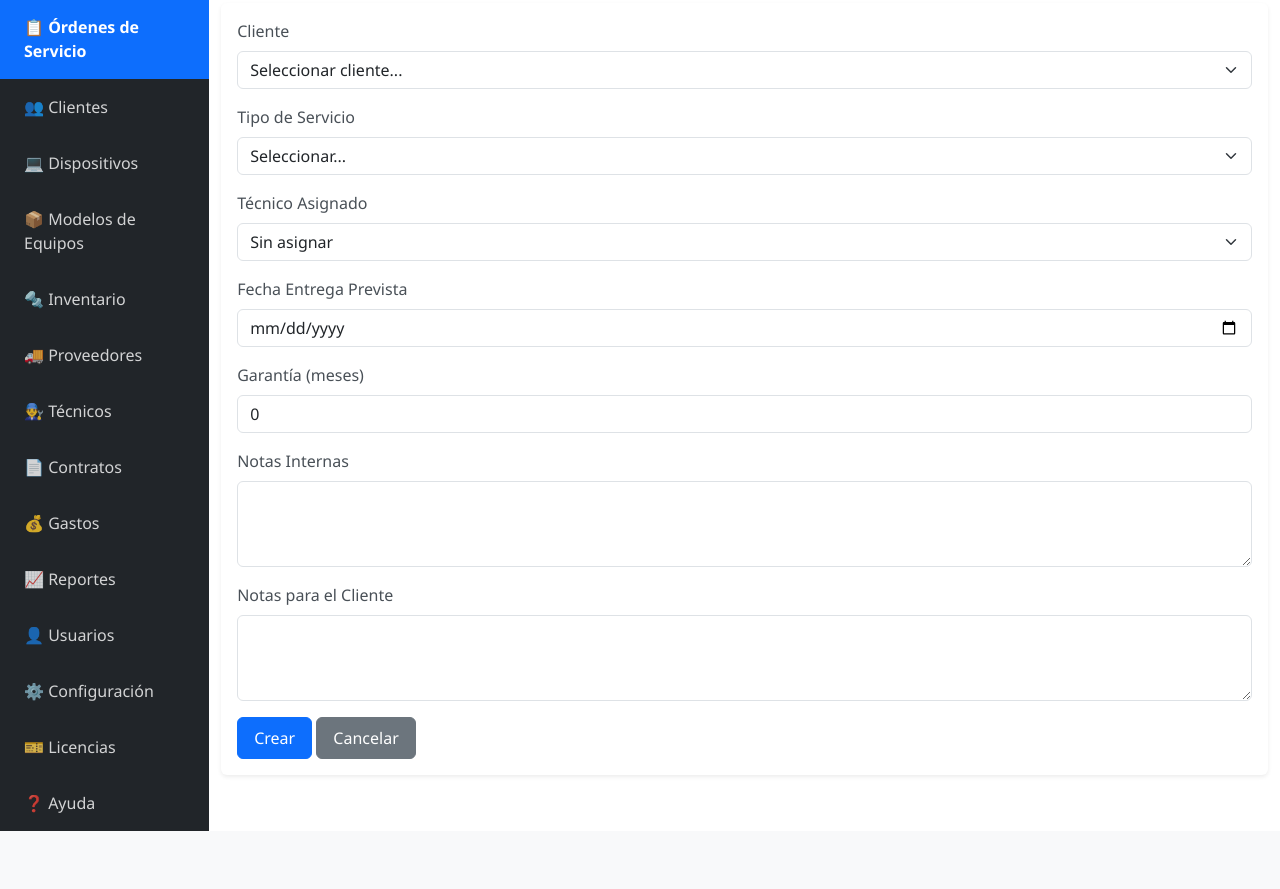
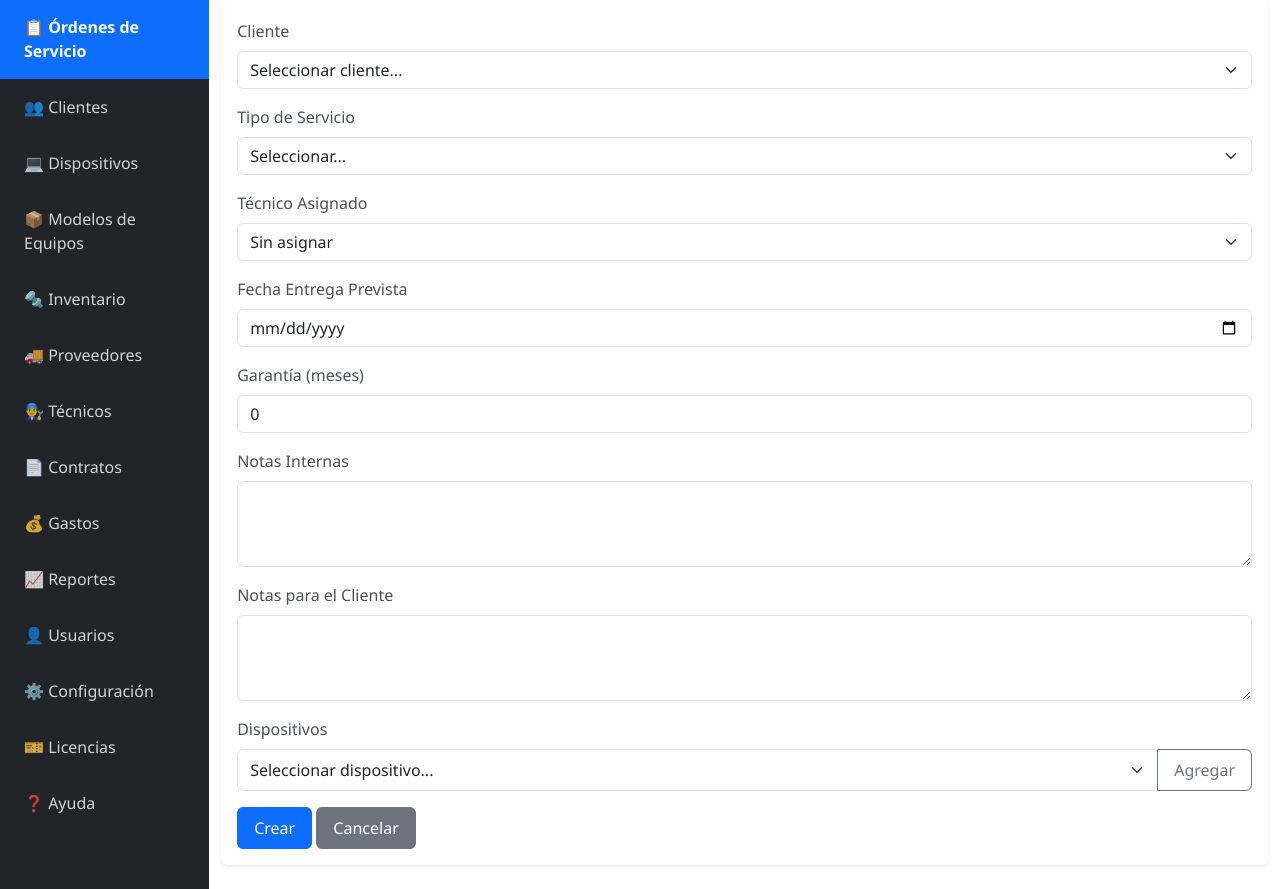
Before and after one commit to megakaos89/MultiTaller-Pro, a Flask app: page /orden/nueva in a window 1280 px wide. Shown: the part 200-1089 px from the top of the page. Before the commit the page ends 1031 px from the top, so only its background shows below. Run offline with Flask 3, Linux system fonts and the light colour scheme; a user stored in the database is signed in; tables that the repository leaves empty hold one stand-in row (values such as "Sample post"); some libraries are stand-ins or nearby versions.

Commit message:
Fix order creation form by adding device selection functionality
- Updated formulario.html to add dynamic device selection section with JavaScript functionality
- Implemented client-device association where devices load dynamically based on selected client
- Added device selection dropdown, add/remove buttons, and hidden input fields for form submission
- Created JavaScript functions to handle device selection, display, and removal
- Modified .gitignore to use standard Python web application ignore patterns

The changes resolve the missing device field issue by implementing a dynamic interface that loads devices associated with the selected client and allows multiple device selection with problem reporting per device.

```diff
--- a/multitaller/templates/ordenes/formulario.html
+++ b/multitaller/templates/ordenes/formulario.html
@@ -69,9 +69,83 @@
                 <textarea class="form-control" name="notas_cliente" rows="3">{{ orden.notas_cliente if orden else '' }}</textarea>
             </div>
 
+            <div class="mb-3" id="seccion-dispositivos">
+                <label class="form-label">Dispositivos</label>
+                <div class="input-group mb-2">
+                    <select class="form-select" id="selector-dispositivo">
+                        <option value="">Seleccionar dispositivo...</option>
+                    </select>
+                    <button type="button" class="btn btn-outline-secondary" onclick="agregarDispositivo()">Agregar</button>
+                </div>
+                <div id="dispositivos-seleccionados"></div>
+            </div>
+
             <button type="submit" class="btn btn-primary">{% if editando %}Actualizar{% else %}Crear{% endif %}</button>
             <a href="{{ url_for('ordenes.listar_ordenes') }}" class="btn btn-secondary">Cancelar</a>
         </form>
     </div>
 </div>
+
+<script>
+let dispositivosSeleccionados = [];
+
+// Cargar dispositivos cuando se selecciona un cliente
+document.querySelector('select[name="cliente_id"]').addEventListener('change', function() {
+    const clienteId = this.value;
+    if (clienteId) {
+        fetch(`/api/dispositivos/buscar?cliente_id=${clienteId}`)
+            .then(response => response.json())
+            .then(data => {
+                const selector = document.getElementById('selector-dispositivo');
+                selector.innerHTML = '<option value="">Seleccionar dispositivo...</option>';
+                data.forEach(dispositivo => {
+                    const option = document.createElement('option');
+                    option.value = dispositivo.id;
+                    option.textContent = dispositivo.texto;
+                    selector.appendChild(option);
+                });
+            });
+    } else {
+        document.getElementById('selector-dispositivo').innerHTML = '<option value="">Primero seleccione un cliente...</option>';
+    }
+});
+
+function agregarDispositivo() {
+    const selector = document.getElementById('selector-dispositivo');
+    const dispositivoId = selector.value;
+    const dispositivoTexto = selector.options[selector.selectedIndex]?.textContent || '';
+
+    if (!dispositivoId) {
+        alert('Seleccione un dispositivo');
+        return;
+    }
+
+    if (dispositivosSeleccionados.includes(dispositivoId)) {
+        alert('Este dispositivo ya fue agregado');
+        return;
+    }
+
+    dispositivosSeleccionados.push(dispositivoId);
+
+    // Crear elemento visual
+    const contenedor = document.getElementById('dispositivos-seleccionados');
+    const div = document.createElement('div');
+    div.className = 'alert alert-info d-flex justify-content-between align-items-center mb-2';
+    div.id = `disp-${dispositivoId}`;
+    div.innerHTML = `
+        <span>${dispositivoTexto}</span>
+        <input type="hidden" name="dispositivo_ids[]" value="${dispositivoId}">
+        <input type="text" class="form-control form-control-sm ms-2" name="problema_reportado[]" placeholder="Problema reportado" style="max-width: 200px;">
+        <button type="button" class="btn btn-sm btn-danger ms-2" onclick="eliminarDispositivo('${dispositivoId}')">Eliminar</button>
+    `;
+    contenedor.appendChild(div);
+
+    selector.value = '';
+}
+
+function eliminarDispositivo(id) {
+    dispositivosSeleccionados = dispositivosSeleccionados.filter(d => d !== id);
+    document.getElementById(`disp-${id}`).remove();
+}
+</script>
 {% endblock %}
```
Also changed, not shown: 1 other file.
